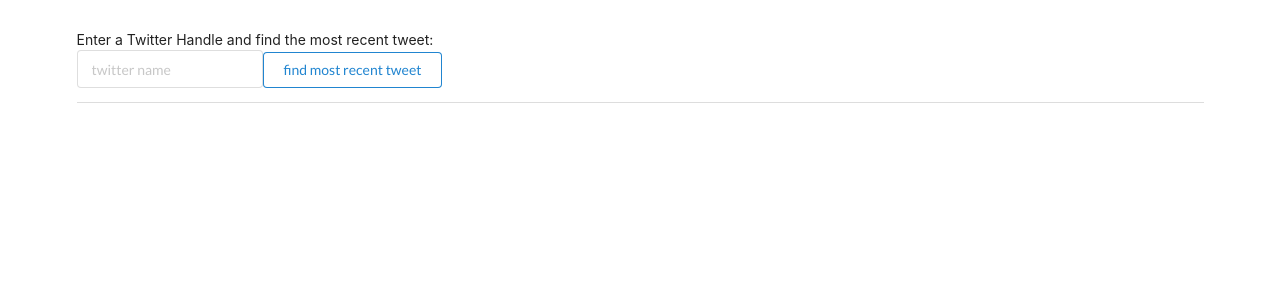
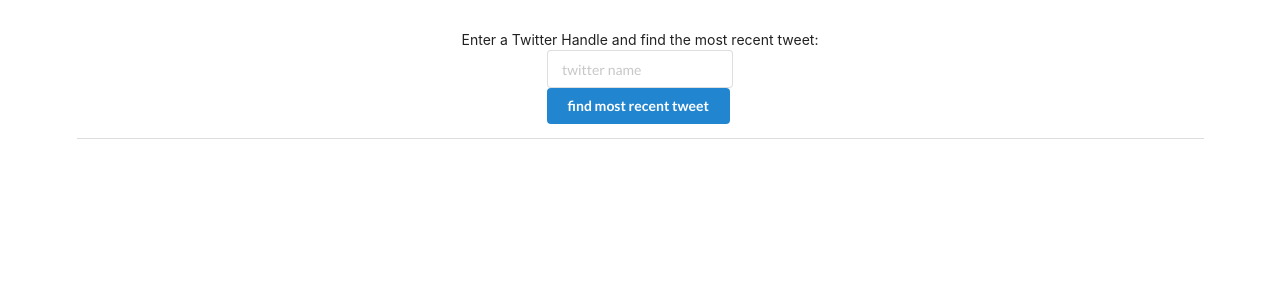
Before and after one commit to nexmo-community/tweet-sentiment-analysis, a React (Create React App) app in the folder client/: page / in a window 1280 px wide. Shown: the top 300 px of the page. Built offline with nearby package versions, Linux system fonts and the light colour scheme.

Commit message:
styling with semantic ui

```diff
--- a/client/src/App.js
+++ b/client/src/App.js
@@ -4,9 +4,8 @@ import TwitterName from './components/twitterName';
 class  App extends React.Component {
   render() {
     return (
-      <div className="ui container" style={{marginTop: '30px'}}>
+      <div className="ui center aligned container" style={{marginTop: '30px'}}>
         Enter a Twitter Handle and find the most recent tweet:
-
         <TwitterName />
       </div>
     );
--- a/client/src/components/phoneNumber.js
+++ b/client/src/components/phoneNumber.js
@@ -37,8 +37,9 @@ class PhoneNumber extends React.Component {
       return (
         <div>
           <div className="ui divider"></div>
+            <div className="ui fluid container">
+              <p>Phone number:</p>
               <div className="ui input">
-              Phone number:
                 <input
                   placeholder="18005554444"
                   type="tel"
@@ -47,20 +48,31 @@ class PhoneNumber extends React.Component {
                 />
                 </div>
               </div>
+        </div>
       );
     }
   }
 
   renderSendButton() {
     if (this.state.number) {
+      if (this.state.number.match(/\d/g).length===11) {
         return (
           <div>
-          <div className="ui divider"></div>
-          <button className="ui primary button" onClick={this.sendSMS}>
+            <button className="ui purple button" onClick={this.sendSMS}>
             Send the tweet's score to my phone
             </button>
           </div>
         );
+      } else {
+        return (
+          <div>
+            <button className="ui button" >
+            Send the tweet's score to my phone
+            </button>
+          </div>
+
+        )
+      }
     }
   }
 
--- a/client/src/components/sentimentCalculate.js
+++ b/client/src/components/sentimentCalculate.js
@@ -33,17 +33,22 @@ class SentimentCalculate extends React.Component {
     if (this.props.tweetContent) {
       return (
         <div>
-          <div className="ui divider"></div>
-
-          <button className="ui secondary button" onClick={this.calculateSentiment}>
+          <button className="ui teal button" onClick={this.calculateSentiment}>
           Calculate sentiment score
           </button>
           <div className="ui divider"></div>
-
-          {this.state.score && `Tweet's sentiment score: ${this.state.score}`}
-
+            <strong>{this.state.score && `Tweet's sentiment score: `}</strong>{this.state.score}
         </div>
       );
+    }
+  }
+  showTweet() {
+    if (this.props.tweetContent) {
+      return (
+      <div className="ui raised segment">
+        {this.props.tweetContent}
+      </div>
+    )
     }
   }
 
@@ -52,7 +57,7 @@ class SentimentCalculate extends React.Component {
     return (
       <div>
       <div className="ui divider"></div>
-      {this.props.tweetContent}
+      {this.showTweet()}
       {this.renderSentimentButton()}
       <PhoneNumber score={this.state.score} tweetContent={this.props.tweetContent} userName={this.props.userName}/>
       </div>
--- a/client/src/components/twitterName.js
+++ b/client/src/components/twitterName.js
@@ -42,8 +42,8 @@ class TwitterName extends React.Component {
             onChange={(e) => this.setState({ userName: e.target.value})}
             />
         </div>
-
-        <button className="ui primary basic button" onClick={this.sendUserName}>
+        <br />
+        <button className="ui blue button" onClick={this.sendUserName}>
           find most recent tweet
         </button>
 
```
Lines whose indentation alone changed are shown as unchanged.
